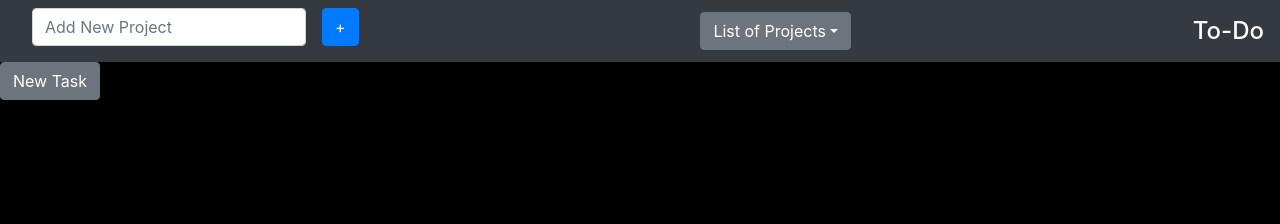
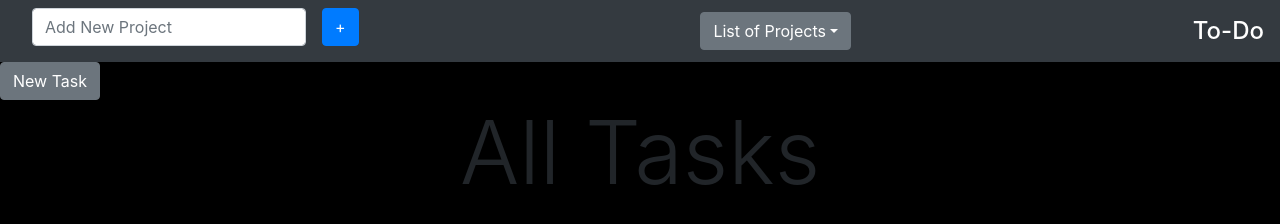
Before and after one commit to sz16900/to-do-list, a website built with webpack: page dist/index.html in a window 1280 px wide. Built offline with nearby package versions, Linux system fonts and the light colour scheme.

Commit message:
change of project name with dropdown menu

```diff
--- a/src/css/main.css
+++ b/src/css/main.css
@@ -1,6 +1,5 @@
-#main-container {
+body {
   background-color: black;
-  height: 100vh;
 }
 
 .navbar-title {
--- a/src/index.js
+++ b/src/index.js
@@ -8,9 +8,11 @@ import renderButton from './newTaskButton';
 import renderModal from './modal';
 import initializeLocalStorage from './initLocalStorage';
 import renderTasks from './renderTasks';
+import renderTitle from './renderTitle';
 
 initializeLocalStorage();
 renderModal();
 renderNavbar();
 renderButton();
-renderTasks();
+renderTitle('All Tasks');
+renderTasks(0);
--- a/src/navbar.js
+++ b/src/navbar.js
@@ -1,4 +1,6 @@
 import addProject from './addProjectHandler';
+import renderTasks from './renderTasks';
+import renderTitle from './renderTitle';
 
 const renderNavbar = () => {
   const arrayOfProjects = JSON.parse(localStorage.projects);
@@ -44,9 +46,15 @@ const renderNavbar = () => {
   dpMenu.setAttribute('aria-labelledby', 'dropdownMenuButton');
 
   for (let index = 0; index < arrayOfProjects.length; index += 1) {
-    const a = document.createElement('a');
+    const a = document.createElement('button');
     a.textContent = arrayOfProjects[index].name;
     a.classList.add('dropdown-item');
+    a.addEventListener('click', () => {
+      document.getElementById('project-title').remove();
+      document.getElementById('card-column-id').remove();
+      renderTitle(arrayOfProjects[index].name);
+      renderTasks(index);
+    });
     dpMenu.appendChild(a);
   }
 
--- a/src/renderTasks.js
+++ b/src/renderTasks.js
@@ -1,10 +1,11 @@
 import removeBtn from './cardButtons';
 
-const renderTasks = () => {
-  const allTasksArray = JSON.parse(localStorage.projects)[0].tasks;
+const renderTasks = (i) => {
+  const allTasksArray = JSON.parse(localStorage.projects)[i].tasks;
   const container = document.getElementById('main-container');
   const cardColumns = document.createElement('div');
   cardColumns.classList.add('card-columns');
+  cardColumns.setAttribute('id', 'card-column-id');
 
   for (let index = 0; index < allTasksArray.length; index += 1) {
     const card = document.createElement('div');
@@ -15,7 +16,7 @@ const renderTasks = () => {
           'text-white',
           'border-success',
           'card-background',
-          'mb-3',
+          'mb-3'
         );
         break;
       case 'intermediate':
@@ -24,7 +25,7 @@ const renderTasks = () => {
           'text-white',
           'border-warning',
           'card-background',
-          'mb-3',
+          'mb-3'
         );
         break;
       case 'maximum':
@@ -33,7 +34,7 @@ const renderTasks = () => {
           'text-white',
           'border-danger',
           'card-background',
-          'mb-3',
+          'mb-3'
         );
         break;
       default:
@@ -42,7 +43,7 @@ const renderTasks = () => {
           'text-white',
           'border-success',
           'card-background',
-          'mb-3',
+          'mb-3'
         );
     }
     const cardHeader = document.createElement('div');
--- /dev/null
+++ b/src/renderTitle.js
@@ -0,0 +1,10 @@
+const renderTitle = (projectName) => {
+  const container = document.getElementById('main-container');
+  const title = document.createElement('h1');
+  title.classList.add('display-2', 'text-center');
+  title.setAttribute('id', 'project-title');
+  title.textContent = projectName;
+  container.appendChild(title);
+};
+
+export default renderTitle;
```
